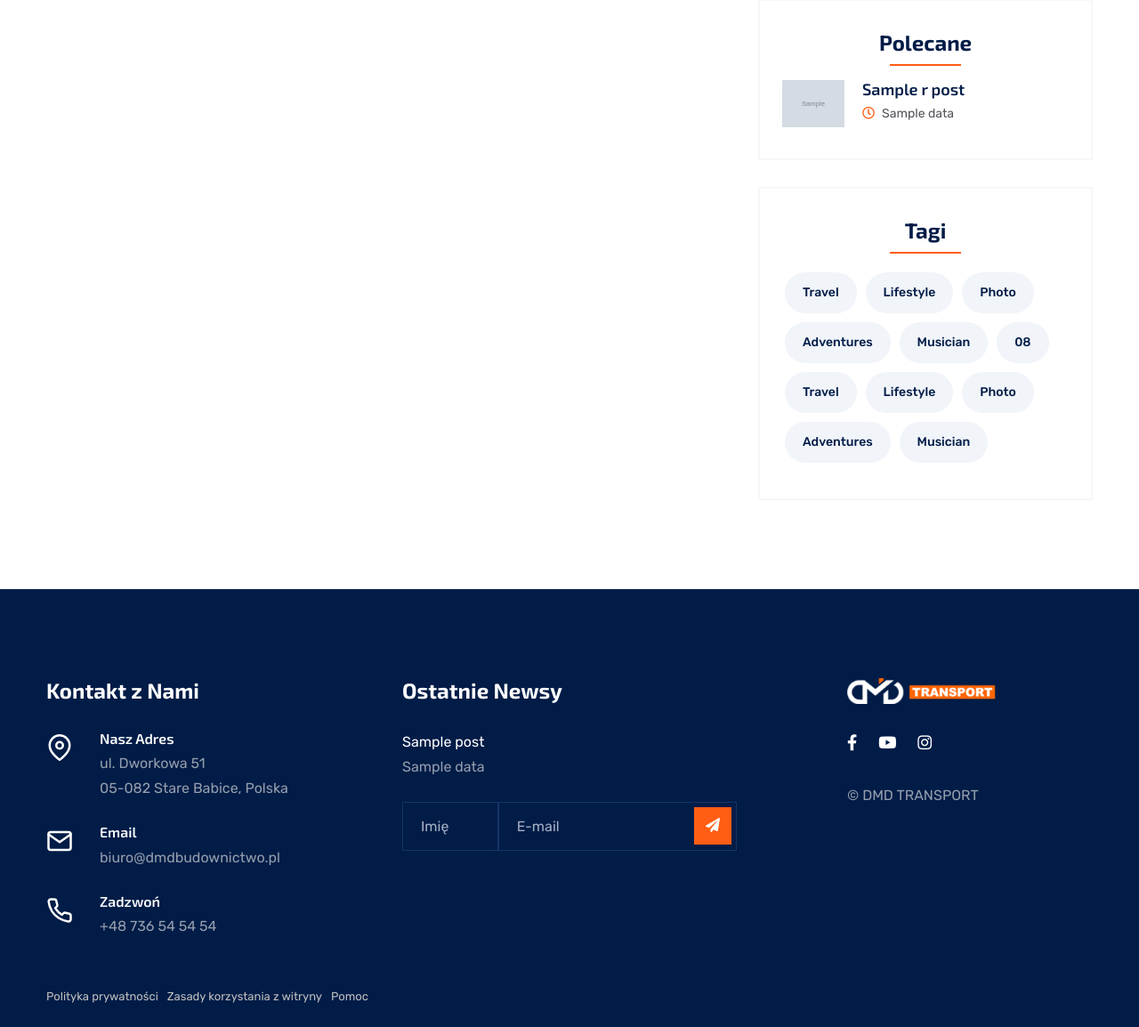
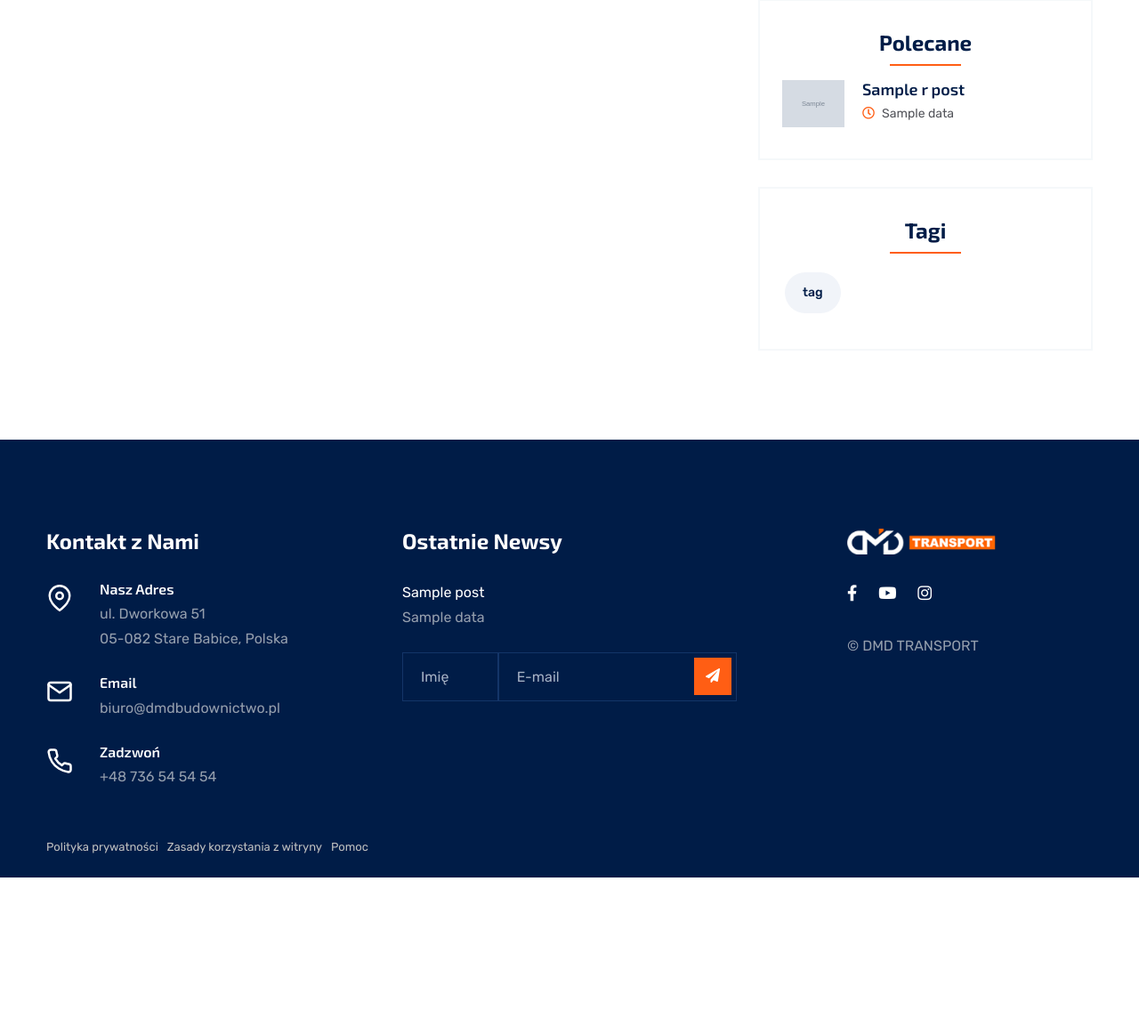
Before and after one commit to informatykdmd/dmdtransport, a Python web app: template templates/blog.html in a window 1280 px wide. Shown: the part 1101-2255 px from the top of the page at 89% size. After the commit the page ends 2087 px from the top, so only its background shows below. Run offline with Jinja, Linux system fonts and the light colour scheme; the template is opened without the code that fills it: most values are stand-ins (such as "Sample title", 1, 10 or a date in 2020); grey boxes marked "Sample" are stand-in pictures; some libraries are stand-ins or nearby versions.

Commit message:
Working now

```diff
--- a/templates/blog.html
+++ b/templates/blog.html
@@ -143,18 +143,9 @@
                   </div>
                   <div class="widget__tag">
                      <ul>
-                        <li><a href="blog.html">Travel</a></li>
-                        <li><a href="blog.html">Lifestyle</a></li>
-                        <li><a href="blog.html">Photo</a></li>
-                        <li><a href="blog.html">Adventures</a></li>
-                        <li><a href="blog.html">Musician</a></li>
-                        <li><a href="blog.html">08</a></li>
-                        <li><a href="blog.html">Travel</a></li>
-                        <li><a href="blog.html">Lifestyle</a></li>
-                        <li><a href="blog.html">Photo</a></li>
-                        <li><a href="blog.html">Adventures</a></li>
-                        <li><a href="blog.html">Musician</a></li>
-                        <!-- <li><a href="blog.html">08</a></li> -->
+                        {% for tag in tag_list[:20] %}
+                           <li><a href="blog.html">tag</a></li>
+                        {% endfor %}
                      </ul>
                   </div>
                </div>
```
Also changed, not shown: run.py (+8 -1 lines).
